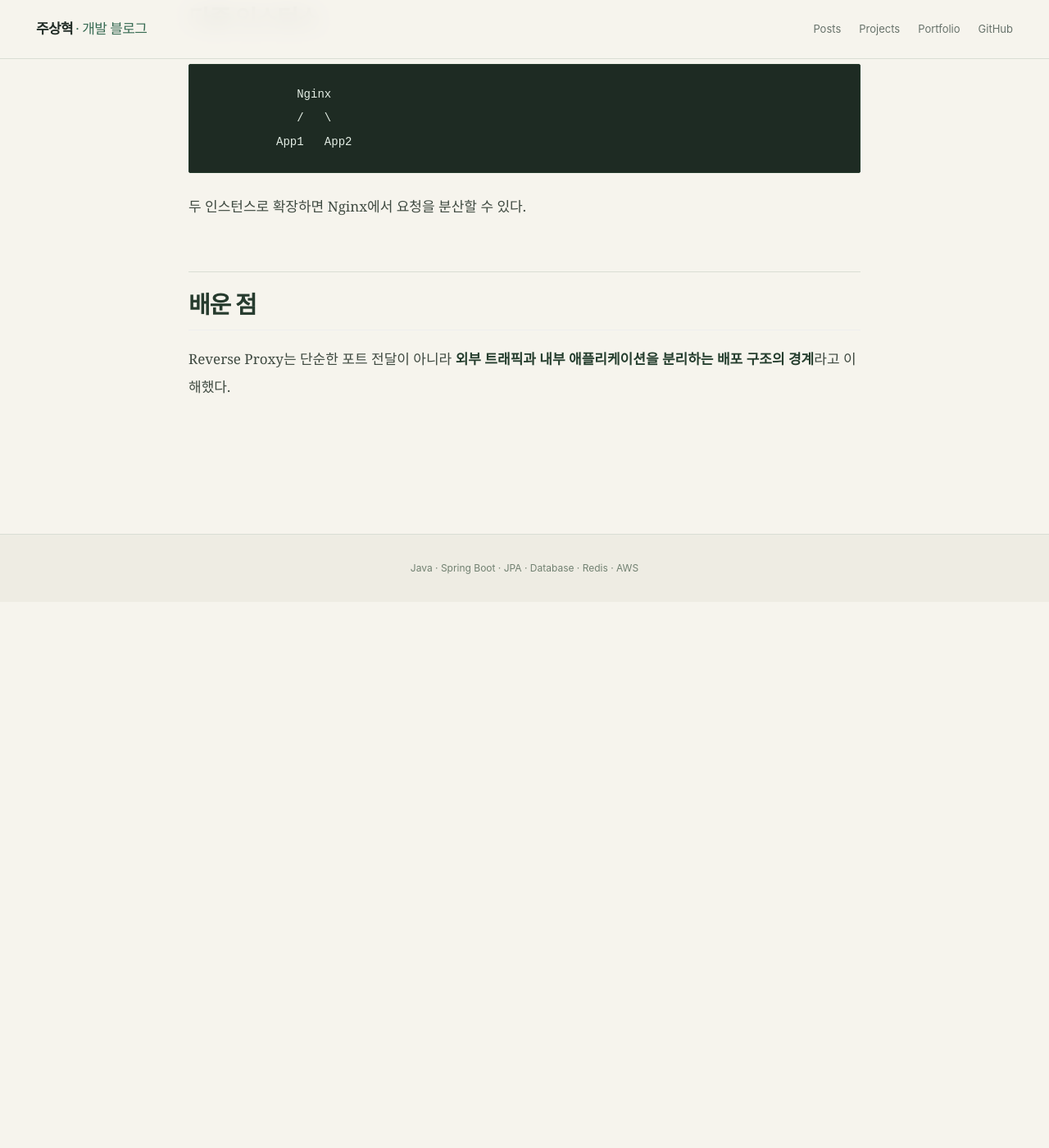
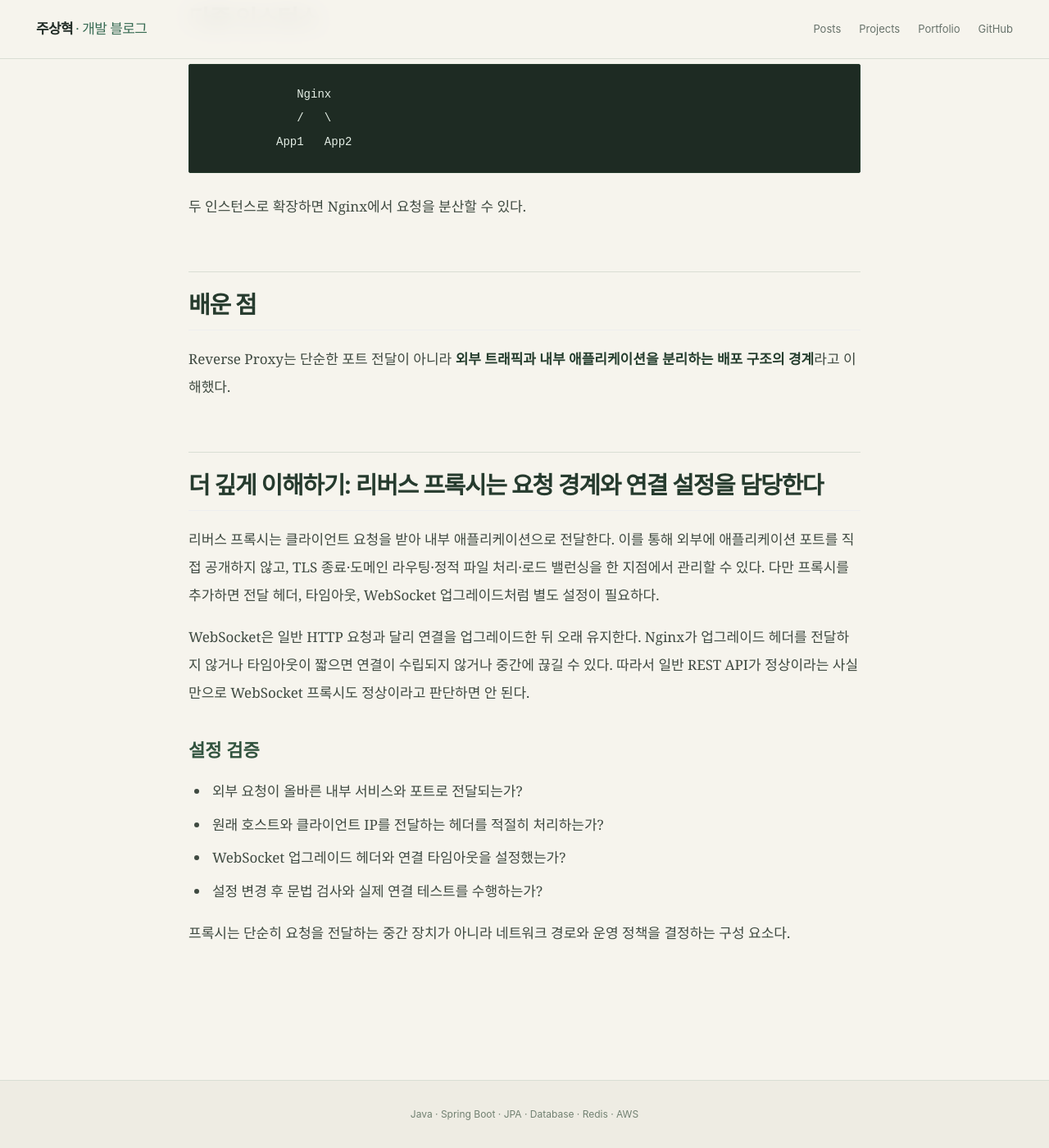
Before and after one commit to zuzusnasna/zuzusnasna.github.io, a Jekyll site: the page built from _posts/2026-10-30-nginx-reverse-proxy.md, in a window 1280 px wide and 1400 px high, scrolled down 1208 px. Shown: the whole window at 82% size. Built offline with Jekyll 4.4.1, drawn with Linux system fonts in a browser that asks for light colours; before the commit the page ends 1942 px from its top, so only the background shows below that.

Commit message:
docs: expand infrastructure study notes

```diff
--- a/_posts/2026-10-30-nginx-reverse-proxy.md
+++ b/_posts/2026-10-30-nginx-reverse-proxy.md
@@ -37,3 +37,17 @@ Nginx는 외부 요청을 받고 적절한 내부 애플리케이션으로 전
 ## 배운 점
 
 Reverse Proxy는 단순한 포트 전달이 아니라 **외부 트래픽과 내부 애플리케이션을 분리하는 배포 구조의 경계**라고 이해했다.
+
+## 더 깊게 이해하기: 리버스 프록시는 요청 경계와 연결 설정을 담당한다
+
+리버스 프록시는 클라이언트 요청을 받아 내부 애플리케이션으로 전달한다. 이를 통해 외부에 애플리케이션 포트를 직접 공개하지 않고, TLS 종료·도메인 라우팅·정적 파일 처리·로드 밸런싱을 한 지점에서 관리할 수 있다. 다만 프록시를 추가하면 전달 헤더, 타임아웃, WebSocket 업그레이드처럼 별도 설정이 필요하다.
+
+WebSocket은 일반 HTTP 요청과 달리 연결을 업그레이드한 뒤 오래 유지한다. Nginx가 업그레이드 헤더를 전달하지 않거나 타임아웃이 짧으면 연결이 수립되지 않거나 중간에 끊길 수 있다. 따라서 일반 REST API가 정상이라는 사실만으로 WebSocket 프록시도 정상이라고 판단하면 안 된다.
+
+### 설정 검증
+- 외부 요청이 올바른 내부 서비스와 포트로 전달되는가?
+- 원래 호스트와 클라이언트 IP를 전달하는 헤더를 적절히 처리하는가?
+- WebSocket 업그레이드 헤더와 연결 타임아웃을 설정했는가?
+- 설정 변경 후 문법 검사와 실제 연결 테스트를 수행하는가?
+
+프록시는 단순히 요청을 전달하는 중간 장치가 아니라 네트워크 경로와 운영 정책을 결정하는 구성 요소다.
```
